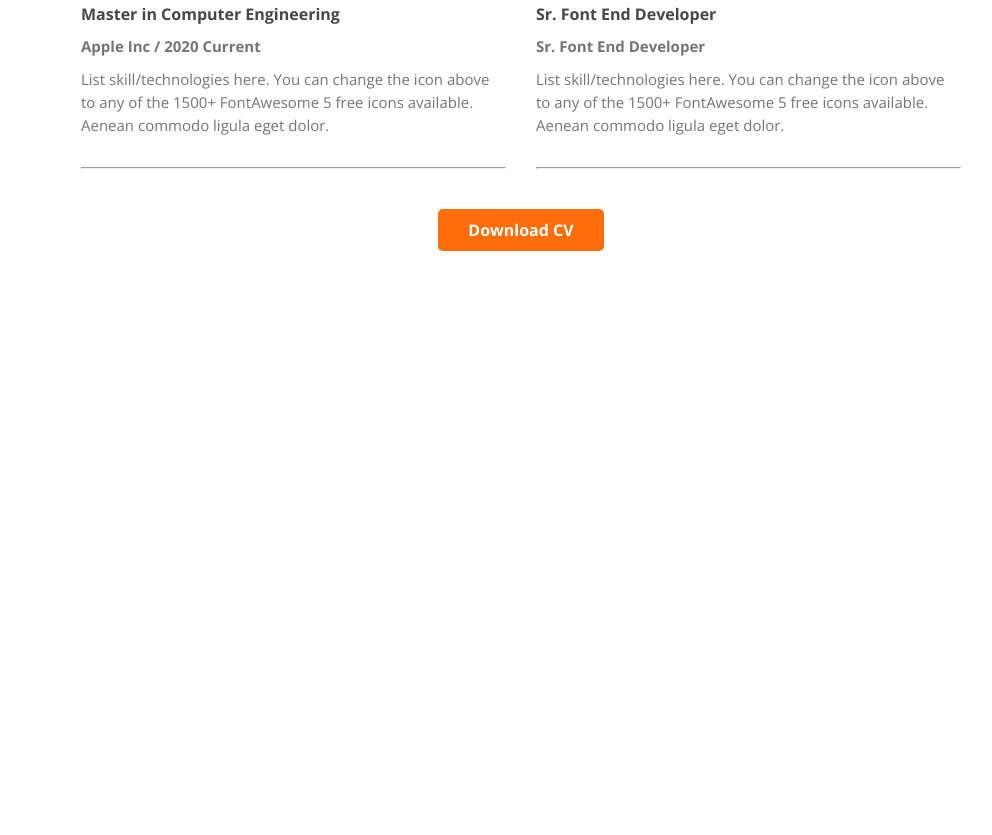
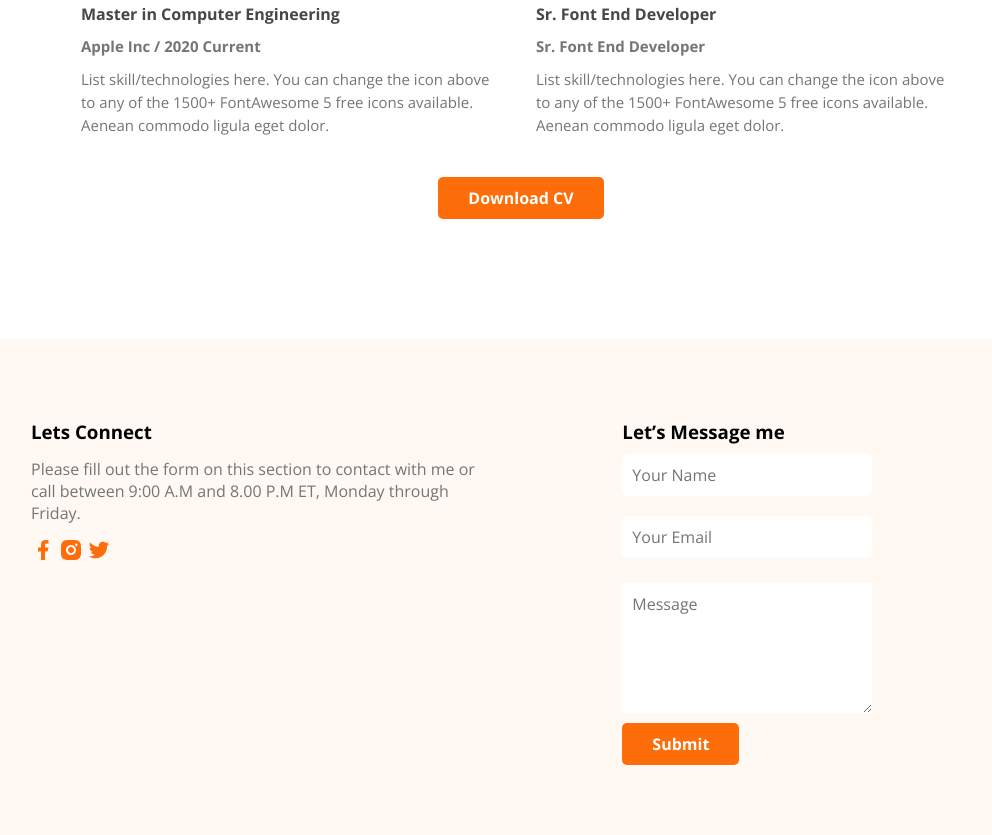
Before and after one commit to anissvr/developer-portfolio, a plain HTML site: page index.html in a window 1280 px wide. Shown: the part 2773-3608 px from the top of the page, without its empty margins (119-1111 px from the left). Before the commit the page ends 3144 px from the top, so only its background shows below. Drawn offline with nearby package versions, Linux system fonts and the light colour scheme.

Commit message:
form-added

```diff
--- a/index.html
+++ b/index.html
@@ -26,7 +26,8 @@
             <div class="sun">
                 <h3 class="banner-sub-title">Hi, I am</h3>
                 <h1 class="banner-title">Mary Hardy</h1>
-                <p class="banner-des">Shot what able cold new see hold.Friendly as an betrayed formerly he. Morning because as to society behaved moments.</p>
+                <p class="banner-des">Shot what able cold new see hold.Friendly as an betrayed formerly he. Morning
+                    because as to society behaved moments.</p>
                 <a class="btn" href="#">Download CV</a>
                 <a class="btn2" href="#">Contact</a>
             </div>
@@ -41,7 +42,10 @@
         <section class="about">
             <h3 class="section-title">About Me</h3>
             <p class="section-des">
-                I, m a designer & developer with a passion for web design. I enjoy developing simple, clean and slick websites that provide real value to the end user. Thousands of clients have procured exceptional resulfs while working with me. Delivering work within time and budget which meets clients requirements in our mata
+                I, m a designer & developer with a passion for web design. I enjoy developing simple, clean and slick
+                websites that provide real value to the end user. Thousands of clients have procured exceptional resulfs
+                while working with me. Delivering work within time and budget which meets clients requirements in our
+                mata
             </p>
             <div class="about-container">
                 <div class="about-info">
@@ -67,7 +71,8 @@
             <h3 class="section-title">What i do</h3>
             <p class="section-des">
                 I have more than 10 years experience building software for clients all over the world. Below is a quick
-                overview of my main technical skill sets and technologies i use. Want to find out more about my experience?
+                overview of my main technical skill sets and technologies i use. Want to find out more about my
+                experience?
                 Check out my online resume and project portfolio.
             </p>
             <div class="skil-container">
@@ -125,31 +130,37 @@
                     <h3 class="resumi-title">My Education</h3>
                     <h4 class="resumi-sub-title">Master in Computer Engineering</h4>
                     <p><strong class="comon-color strong">Apple Inc / 2020 Current</strong></p>
-                    <p class="comon-color ">List skill/technologies here. You can change the icon above to any of the 1500+ FontAwesome 5 free icons available. Aenean commodo ligula eget dolor.</p>
+                    <p class="comon-color ">List skill/technologies here. You can change the icon above to any of the
+                        1500+ FontAwesome 5 free icons available. Aenean commodo ligula eget dolor.</p>
                     <hr>
                     <h4 class="resumi-sub-title">Master in Computer Engineering</h4>
                     <p><strong class="comon-color strong">Apple Inc / 2020 Current</strong></p>
-                    <p class="comon-color ">List skill/technologies here. You can change the icon above to any of the 1500+ FontAwesome 5 free icons available. Aenean commodo ligula eget dolor.</p>
+                    <p class="comon-color ">List skill/technologies here. You can change the icon above to any of the
+                        1500+ FontAwesome 5 free icons available. Aenean commodo ligula eget dolor.</p>
                     <hr>
                     <h4 class="resumi-sub-title">Master in Computer Engineering</h4>
                     <p><strong class="comon-color strong">Apple Inc / 2020 Current</strong></p>
-                    <p class="comon-color ">List skill/technologies here. You can change the icon above to any of the 1500+ FontAwesome 5 free icons available. Aenean commodo ligula eget dolor.</p>
-                    <hr>
+                    <p class="comon-color ">List skill/technologies here. You can change the icon above to any of the
+                        1500+ FontAwesome 5 free icons available. Aenean commodo ligula eget dolor.</p>
+
                 </div>
                 <div class="right-content">
                     <h3 class="resumi-title">My Experience</h3>
                     <h4 class="resumi-sub-title">Sr. Font End Developer</h4>
                     <p><strong class="comon-color strong">Sr. Font End Developer</strong></p>
-                    <p class="comon-color">List skill/technologies here. You can change the icon above to any of the 1500+ FontAwesome 5 free icons available. Aenean commodo ligula eget dolor.</p>
+                    <p class="comon-color">List skill/technologies here. You can change the icon above to any of the
+                        1500+ FontAwesome 5 free icons available. Aenean commodo ligula eget dolor.</p>
                     <hr>
                     <h4 class="resumi-sub-title">Sr. Font End Developer</h4>
                     <p><strong class="comon-color strong">Sr. Font End Developer</strong></p>
-                    <p class="comon-color">List skill/technologies here. You can change the icon above to any of the 1500+ FontAwesome 5 free icons available. Aenean commodo ligula eget dolor.</p>
+                    <p class="comon-color">List skill/technologies here. You can change the icon above to any of the
+                        1500+ FontAwesome 5 free icons available. Aenean commodo ligula eget dolor.</p>
                     <hr>
                     <h4 class="resumi-sub-title">Sr. Font End Developer</h4>
                     <p><strong class="comon-color strong">Sr. Font End Developer</strong></p>
-                    <p class="comon-color">List skill/technologies here. You can change the icon above to any of the 1500+ FontAwesome 5 free icons available. Aenean commodo ligula eget dolor.</p>
-                    <hr>
+                    <p class="comon-color">List skill/technologies here. You can change the icon above to any of the
+                        1500+ FontAwesome 5 free icons available. Aenean commodo ligula eget dolor.</p>
+
                 </div>
             </div>
             <div class="cv-download">
@@ -157,6 +168,29 @@
             </div>
         </section>
     </main>
+    <section class="contact-section">
+        <div class="contact">
+            <div>
+                <h3 class="title">Lets Connect</h3>
+                <p class="contact-des">Please fill out the form on this section to contact with me or call between 9:00 A.M and 8.00 P.M
+                    ET, Monday through Friday.</p>
+                <img src="images/icons/facebook.png" alt="">
+                <img src="images/icons/insta.png" alt="">
+                <img src="images/icons/twitter.png" alt="">
+            </div>
+            <div>
+                <h3 class="title">Let’s Message me</h3>
+                <form action="">
+                    <input type="text" placeholder="Your Name">
+                    <input type="email" placeholder="Your Email">
+                    <textarea name="" id="" cols="20" rows="5" placeholder="Message"></textarea><br>
+                    <a href="#" class="btn">Submit</a href="#">
+                </form>
+            </div>
+        </div>
+
+    </section>
+
 </body>
 
 </html>
--- a/style.css
+++ b/style.css
@@ -104,79 +104,134 @@ main {
     border-radius: 10px;
     padding: 90px 150px;
 }
-.section-title{
+
+.section-title {
     font-size: 30px;
     margin-bottom: 30px;
 }
-.section-des{
+
+.section-des {
     color: #474747;
 }
-.about-container{
+
+.about-container {
     display: flex;
     justify-content: space-between;
     margin: 30px 0;
 }
-.info-des{
+
+.info-des {
     font-weight: 800;
 }
 
 /* =============what i do styles ===========*/
-.what-i-do{
+.what-i-do {
     margin-top: 80px;
     text-align: center;
     padding: 40px 80px;
 }
+
 /* ============skil styles ===========*/
-.skil-container{
+.skil-container {
     display: flex;
     justify-content: space-evenly;
     text-align: left;
     margin: 30px 0;
 }
-.skil-box{
+
+.skil-box {
     padding: 27px 20px;
     box-shadow: 0px 6px 50px rgba(0, 0, 0, 0.06);
     margin: 0px 10px;
     border-radius: 5px;
 }
-.skil-title{
+
+.skil-title {
     padding: 18px 0;
 }
+
 /*============== resume styles=========== */
-.resume{
+.resume {
     margin: 130px;
 
 }
-.section-title{
+
+.section-title {
     text-align: center;
     margin-bottom: 50px;
 }
-.resume-content{
+
+.resume-content {
     display: flex;
     gap: 30px;
 }
-.resumi-title{
+
+.resumi-title {
     margin: 20px 0;
-    font-size:25px ;
+    font-size: 25px;
     color: #474747;
 }
-.resumi-sub-title{
+
+.resumi-sub-title {
 
     color: #474747;
 }
-.strong{
+
+.strong {
     margin: 10px 0;
     display: block;
 }
-.comon-color{
+
+.comon-color {
     color: #757575;
     font-size: 15px;
     line-height: 23px;
 }
-hr{
+
+hr {
     margin: 30px 0;
 }
-.cv-download{
-   margin: 20px 0;
-   text-align: center;
+
+.cv-download {
+    margin: 50px 0;
+    text-align: center;
 }
+
+/* ======contact styles=========== */
+.contact-section {
+    background: #FFF8F3;
+    padding: 80px 150px;
+}
+
+.contact {
+    display: flex;
+    gap: 120px;
+}
+
+.contact-des {
+    margin: 14px 0;
+    color: #757575;
+}
+
+form {
+    width: 100%;
+
+}
+
+input {
+    width: 250px;
+    margin: 10px 0;
+    padding: 10px;
+    border: none;
+    border-radius: 5px;
+    background-color: white;
+    font-size: 16px;
+}
+
+textarea {
+    width: 250px;
+    border: none;
+    margin: 15px 0;
+    padding: 10px;
+    font-size: 16px;
+}
```
